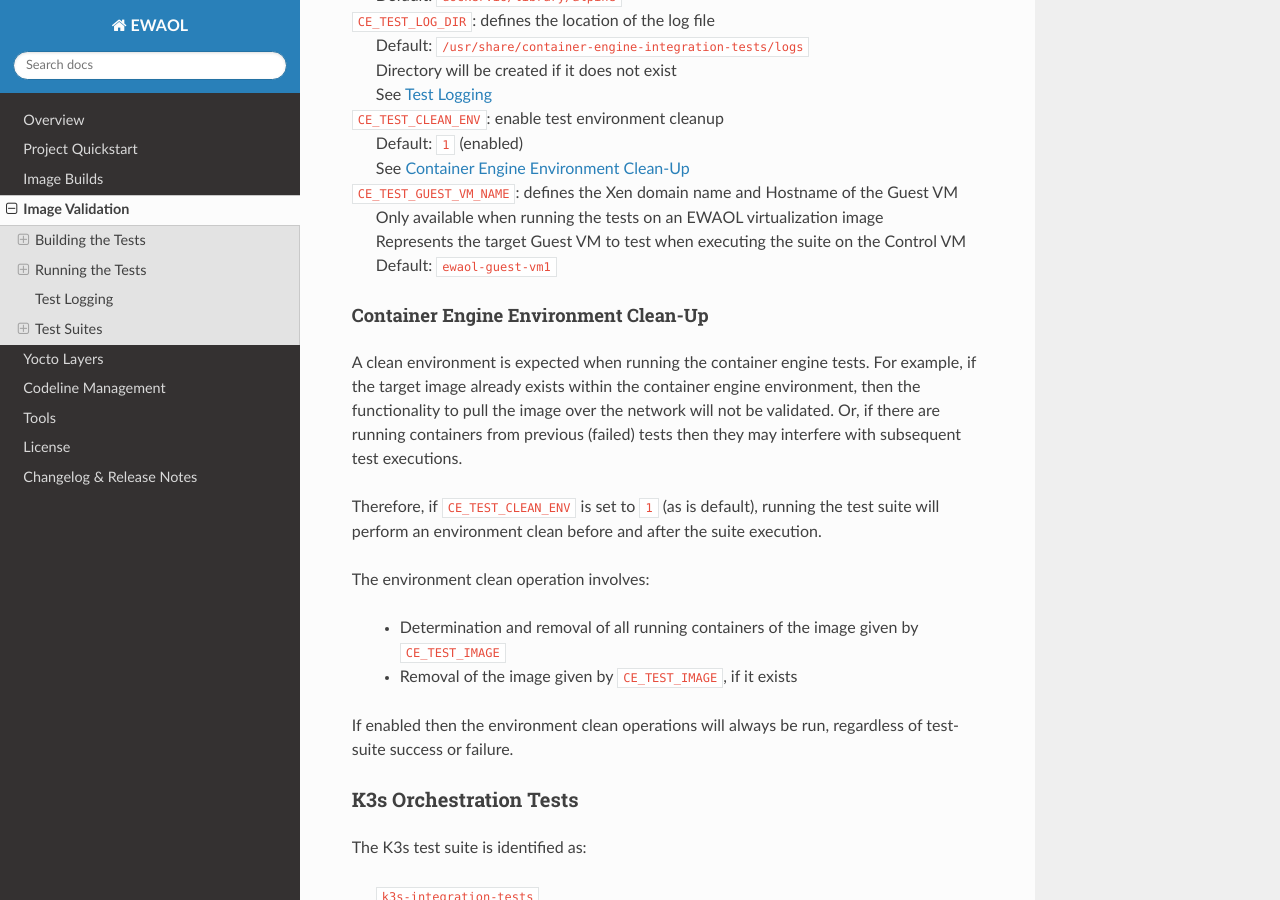
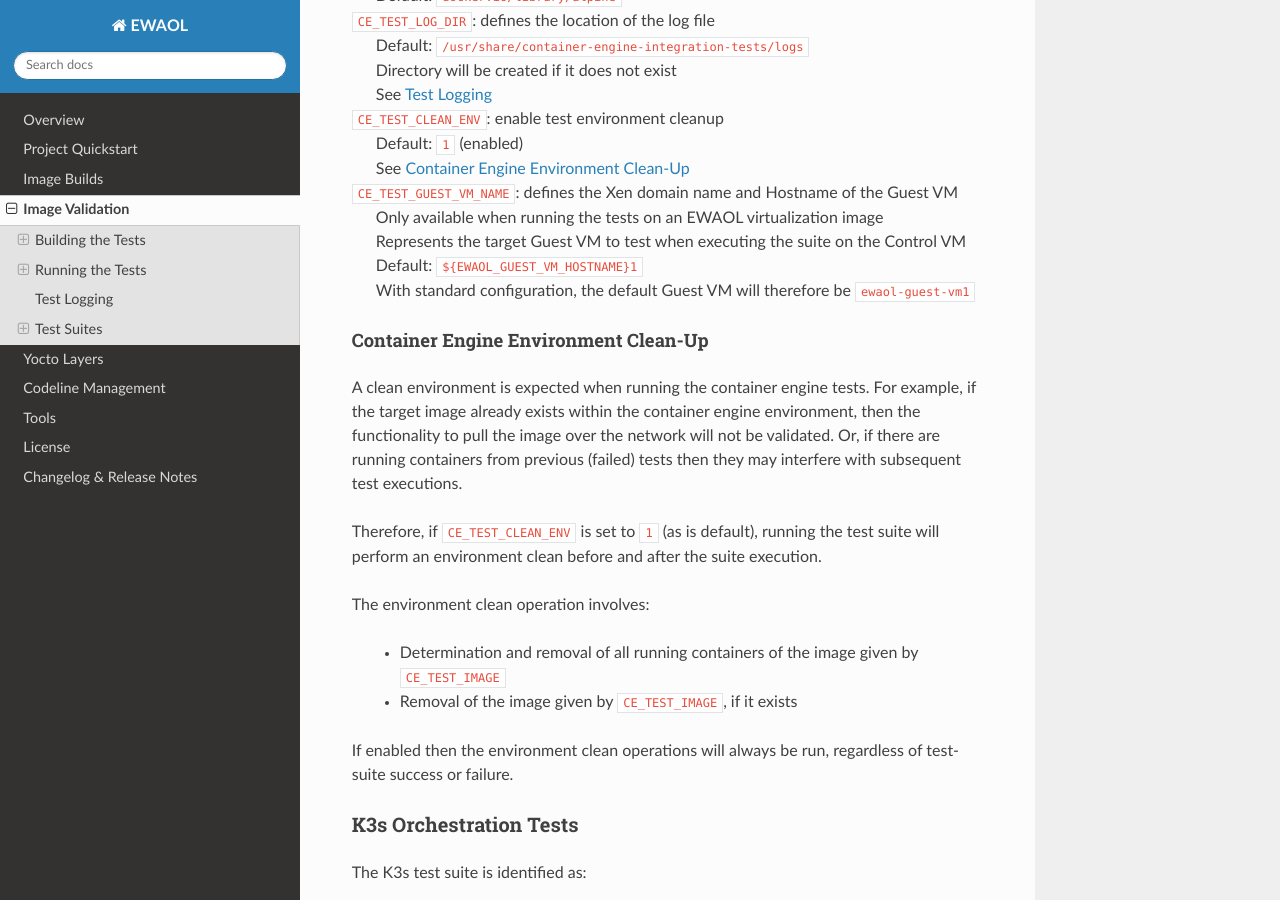
Before and after one commit to chaoge525/soafee_demo, a Sphinx documentation site: the page built from documentation/validations.rst, in a window 1280 px wide and 900 px high, scrolled down 5201 px. Built offline with Sphinx 7.4.7 and the Read the Docs theme 2.0.0, drawn with Linux system fonts in a browser that asks for light colours; some of the changed text lies outside the part shown.

Commit message:
ewaol-tests,doc: Pass Guest VM hostname variable to test suite configuration
Issue-Id: SCM-3893
Signed-off-by: Richard Neill <richard.neill@arm.com>
Change-Id: Iadec28f33cc613446bbb9786fc15c37c20a1fe9f

```diff
--- a/documentation/validations.rst
+++ b/documentation/validations.rst
@@ -265,7 +265,9 @@ container engine tests:
 |    Only available when running the tests on an EWAOL virtualization image
 |    Represents the target Guest VM to test when executing the suite on the
      Control VM
-|    Default: ``ewaol-guest-vm1``
+|    Default: ``${EWAOL_GUEST_VM_HOSTNAME}1``
+|    With standard configuration, the default Guest VM will therefore be
+     ``ewaol-guest-vm1``
 
 Container Engine Environment Clean-Up
 """""""""""""""""""""""""""""""""""""
@@ -373,7 +375,9 @@ K3s orchestration tests:
 |  ``K3S_TEST_GUEST_VM_NAME``: defines the name of the Guest VM to use for the
    tests
 |  Only available when running the tests on a virtualization image
-|  Default: ``ewaol-guest-vm1``
+|  Default: ``${EWAOL_GUEST_VM_HOSTNAME}1``
+|  With standard configuration, the default Guest VM will therefore be
+   ``ewaol-guest-vm1``
 
 K3s Environment Clean-Up
 """"""""""""""""""""""""
@@ -445,7 +449,9 @@ virtualization integration tests:
 |  See `Test Logging`_
 |  ``VIRT_TEST_GUEST_VM_NAME``: defines the name of the Guest VM to use for the
    tests
-|  Default: ``ewaol-guest-vm1``
+|  Default: ``${EWAOL_GUEST_VM_HOSTNAME}1``
+|  With standard configuration, the default Guest VM will therefore be
+   ``ewaol-guest-vm1``
 
 Prior to execution, the Xen Virtualization test suite expects the
 ``xendomains.service`` systemd service to be running or in the process of
```
Also changed, not shown: 7 other files.
